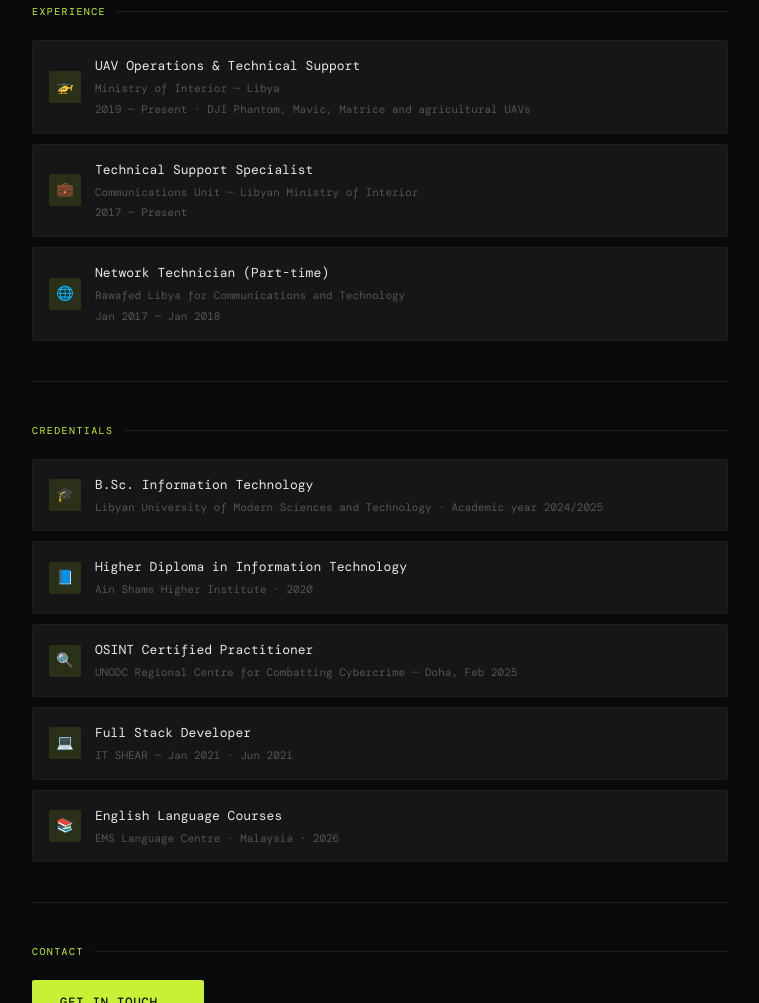
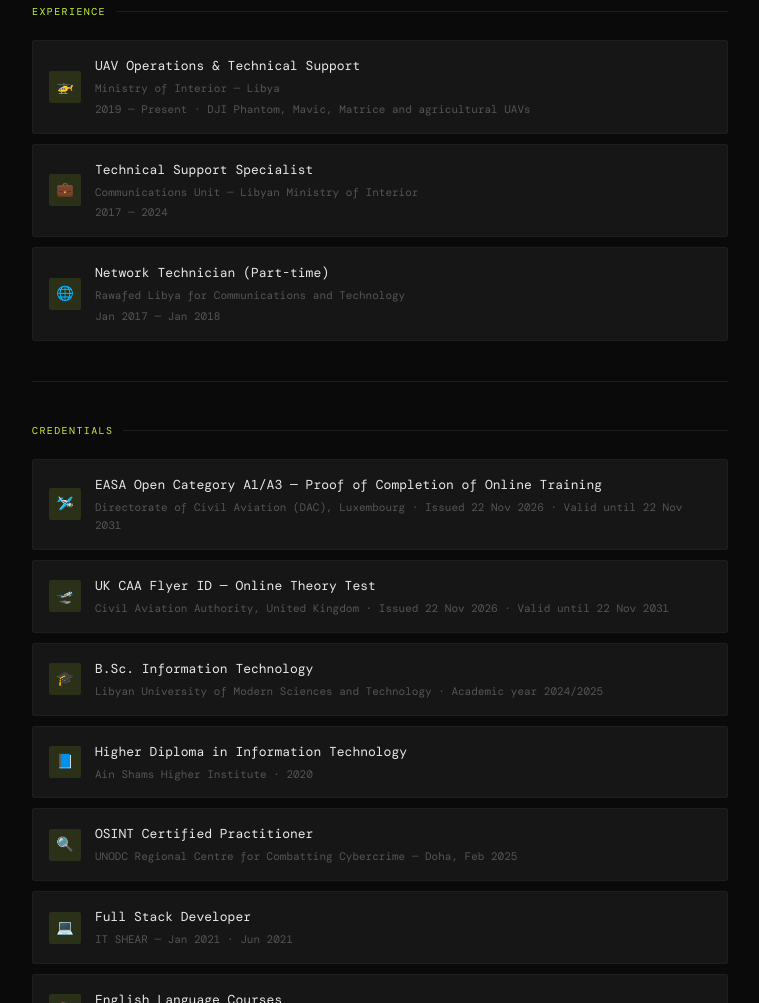
Before and after one commit to mdrhoobe/mdrhoobe.github.io, a plain HTML site: page index.html in a window 1280 px wide. Shown: the part 1976-2979 px from the top of the page, without its empty margins (260-1019 px from the left). Drawn offline with nearby package versions, Linux system fonts and the light colour scheme; a web font is replaced by a local one.

Commit message:
Add earned 2026 UAV credentials and align CV employment dates

```diff
--- a/index.html
+++ b/index.html
@@ -251,7 +251,7 @@
           <div>
             <div class="cert-name">Technical Support Specialist</div>
             <div class="cert-issuer">Communications Unit — Libyan Ministry of Interior</div>
-            <div class="cert-issuer">2017 — Present</div>
+            <div class="cert-issuer">2017 — 2024</div>
           </div>
         </div>
         <div class="cert-item">
@@ -271,6 +271,21 @@
     <section id="sec-credentials" aria-labelledby="creds-label" data-reveal>
       <p class="section-label" id="creds-label">Credentials</p>
       <div class="cert-list">
+        <div class="cert-item">
+          <div class="cert-icon">🛩️</div>
+          <div>
+            <div class="cert-name">EASA Open Category A1/A3 — Proof of Completion of Online Training</div>
+            <div class="cert-issuer">Directorate of Civil Aviation (DAC), Luxembourg · Issued 22 Nov 2026 · Valid until 22 Nov 2031</div>
+          </div>
+        </div>
+        <div class="cert-item">
+          <div class="cert-icon">🛫</div>
+          <div>
+            <div class="cert-name">UK CAA Flyer ID — Online Theory Test</div>
+            <div class="cert-issuer">Civil Aviation Authority, United Kingdom · Issued 22 Nov 2026 · Valid until 22 Nov 2031</div>
+          </div>
+        </div>
+
         <div class="cert-item">
           <div class="cert-icon">🎓</div>
           <div>
```
